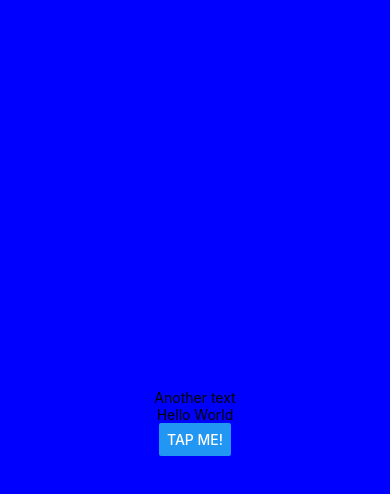
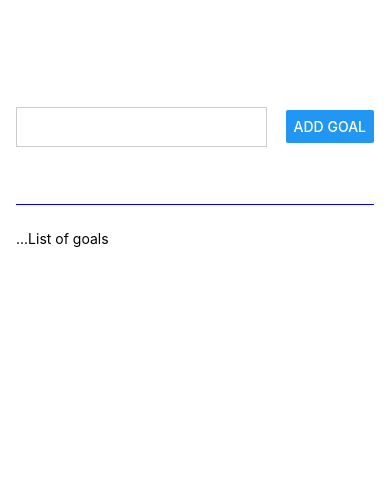
Before and after one commit to BaseBenjamin13/first-mobile-app, a React Native app: screen / in a window 390 px wide. Shown: the top 494 px of the page. Built offline with nearby package versions, Linux system fonts and the light colour scheme.

Commit message:
add and complete goals

```diff
--- a/App.js
+++ b/App.js
@@ -1,30 +1,101 @@
-import React from 'react';
-import { StyleSheet, Text, View, Button } from 'react-native';
+import React, { useState } from 'react';
+import { StyleSheet, Text, View, Button, TextInput } from 'react-native';
 
 const image = { uri: "https://i.imgur.com/uVkX2tR_d.webp?maxwidth=128&shape=square" };
 
 export default function App() {
 
+    // const [text, onChangeText] = React.useState("my course goals");
+    const [enteredGoalText, setEnteredGoalText] = useState({text: "", completed: false});
+    const [goals, setGoals] = useState([]);
+    // const [complete, setComplete] = useState(false);
+
+    function goalInputHandler(enteredText) {
+        setEnteredGoalText(enteredText)
+    }
+
+    function addGoalHandler() {
+        setGoals(currentGoals => [...currentGoals, {text: enteredGoalText, completed: false}])
+    }
+    const goalCompleted = (index) => {
+        let goalsCopy = [...goals];
+        goalsCopy[index].completed = true;
+        setGoals(goalsCopy);
+    }
 
   return (
-    <View style={styles.container}>
-        <View>
-            <Text>Another text</Text>
+    <View style={styles.appContainer}>
+        <View style={styles.inputContainer}>
+            <TextInput
+            style={styles.textInput}
+            // value={text}
+            onChangeText={goalInputHandler}
+            // onChangeText={onChangeText}
+            // keyboardType="numeric" to change input to a number
+            ></TextInput>
+            <Button title="Add Goal" onPress={addGoalHandler} />
         </View>
-        <Text>Hello World</Text>
-
-        <Button title="Tap Me!" />
+        <View style={styles.goalsContainer}>
+        {goals.length <= 0?
+            <Text>...List of goals</Text>
+            :
+            goals.map((goal, index) =>
+                <View key={index}
+                style={goal.completed ? styles.goalItemCompleted : styles.goalItem}>
+                <Text
+                onPress={() => goalCompleted(index)}
+                style={goal.completed ? {textDecorationLine: 'line-through'} : styles.goalText}>
+                {goal.text}</Text>
+                </View>
+            )
+        }
+        </View>
     </View>
   );
 }
 
 const styles = StyleSheet.create({
-
-    container: {
+    appContainer: {
         flex: 1,
-        backgroundColor: 'blue',
+        paddingTop: 50,
+        paddingHorizontal: 16,
+    },
+    inputContainer: {
+        flex: 1,
+        flexDirection: 'row',
+        justifyContent: 'space-between',
         alignItems: 'center',
-        justifyContent: 'center',
+        marginBottom: 25,
+        borderBottomWidth: 1,
+        borderBottomColor: 'blue'
     },
-
+    textInput: {
+        height: 40,
+        marginRight: 8,
+        borderWidth: 1,
+        borderColor: '#cccccc',
+        padding: 5,
+        width: '70%'
+    },
+    goalsContainer: {
+        flex: 4,
+    },
+    goalItem: {
+        margin: 8,
+        padding: 8,
+        borderRadius: 10,
+        backgroundColor: '#5e0acc',
+        alignItems: 'center',
+    },
+    goalItemCompleted: {
+        margin: 8,
+        padding: 8,
+        borderRadius: 10,
+        backgroundColor: 'red',
+        alignItems: 'center',
+        textDecorationLine: 'line-through',
+    },
+    goalText: {
+        color: 'white',
+    },
 });
```
